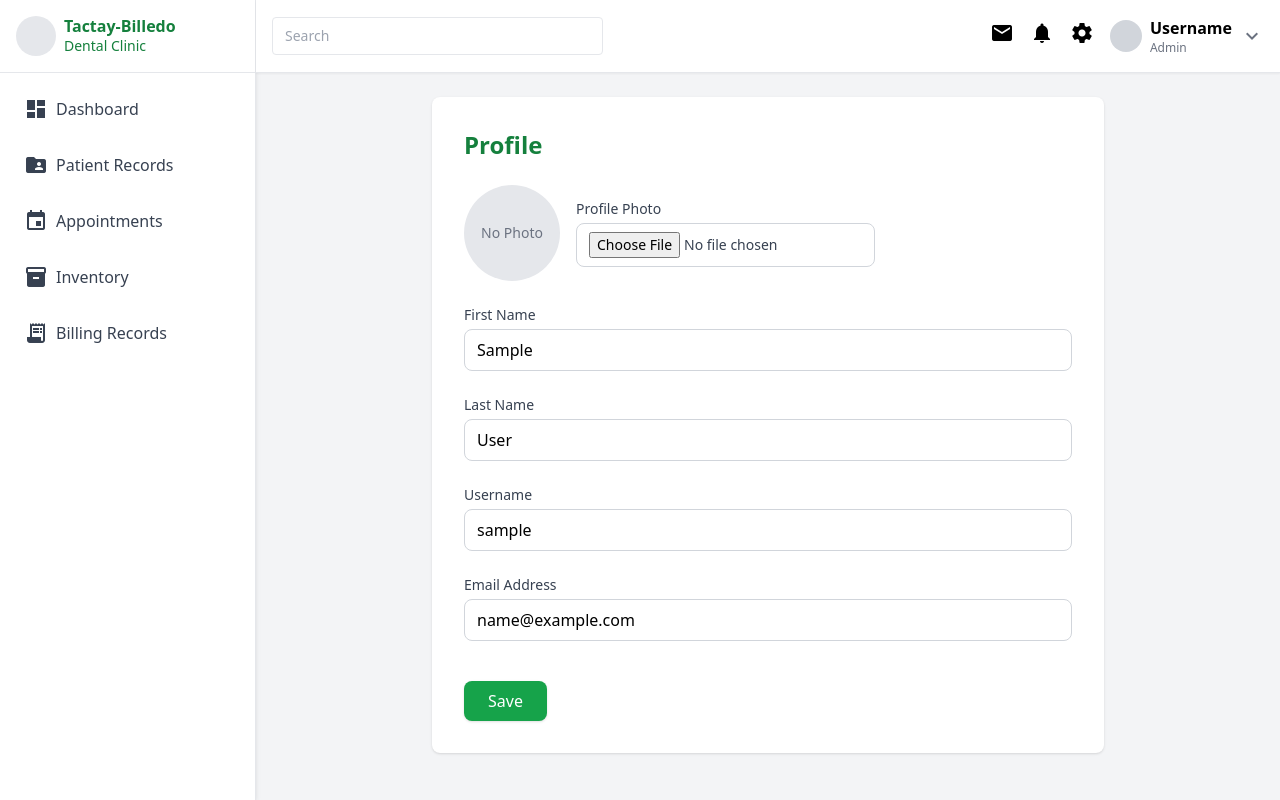
After one commit to VintageDelta/ISEM-Dental-Management-System-for-Tactay-Billedo-Dental-Clinic, a Django app: page /user/profile/ in a window 1280 px wide. The commit adds this page. Run offline with Django 5.2, Linux system fonts and the light colour scheme; the visitor is signed in with stand-in values (Sample User, id 1); some libraries are stand-ins or nearby versions.

Commit message:
Added Profile View and Log Out

```diff
--- a/isem/core/templates/core/base.html
+++ b/isem/core/templates/core/base.html
@@ -81,12 +81,26 @@
             <button><span class="material-icons">mail</span></button>
             <button><span class="material-icons">notifications</span></button>
             <button><span class="material-icons">settings</span></button>
-            <div class="flex items-center space-x-2">
+            <div class="relative inline-block text-left">
+  <!-- Trigger -->
+  <div class="relative">
+  <button id="userMenuButton"
+          class="flex items-center space-x-2 focus:outline-none hover:opacity-80">
       <div class="w-8 h-8 bg-gray-300 rounded-full"></div>
-              <div>
+      <div class="text-left">
         <p class="font-semibold">Username</p>
         <p class="text-xs text-gray-500">Admin</p>
       </div>
+      <span class="material-icons text-gray-500">expand_more</span>
+  </button>
+
+  <!-- Dropdown -->
+  <div id="userDropdown"
+       class="hidden absolute right-0 mt-2 w-40 bg-white border border-gray-200 rounded-lg shadow-lg">
+      <a href="{% url 'userprofile:profile' %}"
+         class="block px-4 py-2 text-gray-700 hover:bg-gray-100">Profile</a>
+      <a href="{% url 'userprofile:logout' %}"
+         class="block px-4 py-2 text-gray-700 hover:bg-gray-100">Log Out</a>
   </div>
 </div>
         </header>
@@ -109,7 +123,26 @@
     <!-- Google Material Icons -->
     <link href="https://fonts.googleapis.com/icon?family=Material+Icons" rel="stylesheet">
 
-    {% block extra_js %}{% endblock %}
+   {% block extra_js %}
+
+
+{% endblock %}
+   <script>
+document.addEventListener('DOMContentLoaded', function () {
+    const btn = document.getElementById('userMenuButton');
+    const menu = document.getElementById('userDropdown');
+
+    btn.addEventListener('click', function (e) {
+        e.stopPropagation();              // prevent document click from closing immediately
+        menu.classList.toggle('hidden');   // toggle dropdown
+    });
+
+    // Close dropdown when clicking anywhere else
+    document.addEventListener('click', function () {
+        menu.classList.add('hidden');
+    });
+});
+</script>
 </body>
 
 </html>
--- /dev/null
+++ b/isem/userprofile/templates/userprofile/profile.html
@@ -0,0 +1,101 @@
+{% extends "core/base.html" %} {% block title %}Profile{% endblock %}
+<!--prettier ignore-->
+{% block content %}
+<div class="max-w-2xl mx-auto bg-white p-8 rounded-lg shadow">
+  <h1 class="text-2xl font-bold mb-6 text-green-700">Profile</h1>
+
+  <form method="post" enctype="multipart/form-data" class="space-y-6">
+    {% csrf_token %}
+
+    <!-- Profile Photo -->
+    <div class="flex items-center space-x-4">
+      <div
+        class="w-24 h-24 bg-gray-200 rounded-full flex items-center justify-center overflow-hidden"
+      >
+        <!-- Existing avatar if available -->
+        {% if user.profile.avatar %}
+        <img
+          src="{{ user.profile.avatar.url }}"
+          alt="Profile Photo"
+          class="w-full h-full object-cover"
+        />
+        {% else %}
+        <span class="text-gray-500 text-sm">No Photo</span>
+        {% endif %}
+      </div>
+      <div>
+        <label class="block text-sm font-medium text-gray-700 mb-1"
+          >Profile Photo</label
+        >
+        <input
+          type="file"
+          name="avatar"
+          class="block w-full text-sm text-gray-700 border border-gray-300 rounded-lg px-3 py-2"
+        />
+      </div>
+    </div>
+
+    <!-- First Name -->
+    <div>
+      <label class="block text-sm font-medium text-gray-700 mb-1"
+        >First Name</label
+      >
+      <input
+        type="text"
+        name="first_name"
+        value="{{ user.first_name }}"
+        class="w-full border border-gray-300 rounded-lg px-3 py-2 focus:ring-2 focus:ring-green-500"
+      />
+    </div>
+
+    <!-- Last Name -->
+    <div>
+      <label class="block text-sm font-medium text-gray-700 mb-1"
+        >Last Name</label
+      >
+      <input
+        type="text"
+        name="last_name"
+        value="{{ user.last_name }}"
+        class="w-full border border-gray-300 rounded-lg px-3 py-2 focus:ring-2 focus:ring-green-500"
+      />
+    </div>
+
+    <!-- Username -->
+    <div>
+      <label class="block text-sm font-medium text-gray-700 mb-1"
+        >Username</label
+      >
+      <input
+        type="text"
+        name="username"
+        value="{{ user.username }}"
+        class="w-full border border-gray-300 rounded-lg px-3 py-2 focus:ring-2 focus:ring-green-500"
+      />
+    </div>
+
+    <!-- Email Address -->
+    <div>
+      <label class="block text-sm font-medium text-gray-700 mb-1"
+        >Email Address</label
+      >
+      <input
+        type="email"
+        name="email"
+        value="{{ user.email }}"
+        class="w-full border border-gray-300 rounded-lg px-3 py-2 focus:ring-2 focus:ring-green-500"
+      />
+    </div>
+
+    <!-- Save Button -->
+    <div class="pt-4">
+      <button
+        type="submit"
+        class="bg-green-600 hover:bg-green-700 text-white px-6 py-2 rounded-lg shadow"
+      >
+        Save
+      </button>
+    </div>
+  </form>
+</div>
+{% endblock %}
--- a/isem/userprofile/urls.py
+++ b/isem/userprofile/urls.py
@@ -7,4 +7,6 @@ app_name = 'userprofile'
 urlpatterns = [
     path('sign-in/', views.signin, name='signin'),
     path('sign-up/', views.signup, name='signup'),
+    path('logout/', views.logout, name='logout'),
+    path('profile/', views.profile, name='profile'),
 ]
--- a/isem/userprofile/views.py
+++ b/isem/userprofile/views.py
@@ -22,7 +22,8 @@ def signin(request):
 
 def signup(request):
     if request.method == "POST":
-        full_name = request.POST.get("full_name")
+        first_name = request.POST.get("first_name")
+        last_name = request.POST.get("last_name")
         email = request.POST.get("email")
         username = request.POST.get("username")
         password1 = request.POST.get("password1")
@@ -48,9 +49,19 @@ def signup(request):
 
         #user_creation
         user = User.objects.create_user(username=username, email=email, password=password1)
-        user.first_name = full_name
+        user.first_name = first_name
+        user.last_name = last_name
         user.save()
         messages.success(request, "Account created successfully. Please sign in.")
         return redirect("userprofile:signin")
 
     return render(request, 'userprofile/sign-up.html')
+
+def profile(request):
+    if not request.user.is_authenticated:
+        return redirect("userprofile:signin")
+    return render(request, 'userprofile/profile.html')
+
+def logout(request):
+    messages.success(request, "You have been logged out.")
+    return redirect("userprofile:signin")
```
Also changed, not shown: isem/userprofile/templates/userprofile/sign-up.html (+90 -21 lines). Lines whose indentation alone changed are shown as unchanged.
